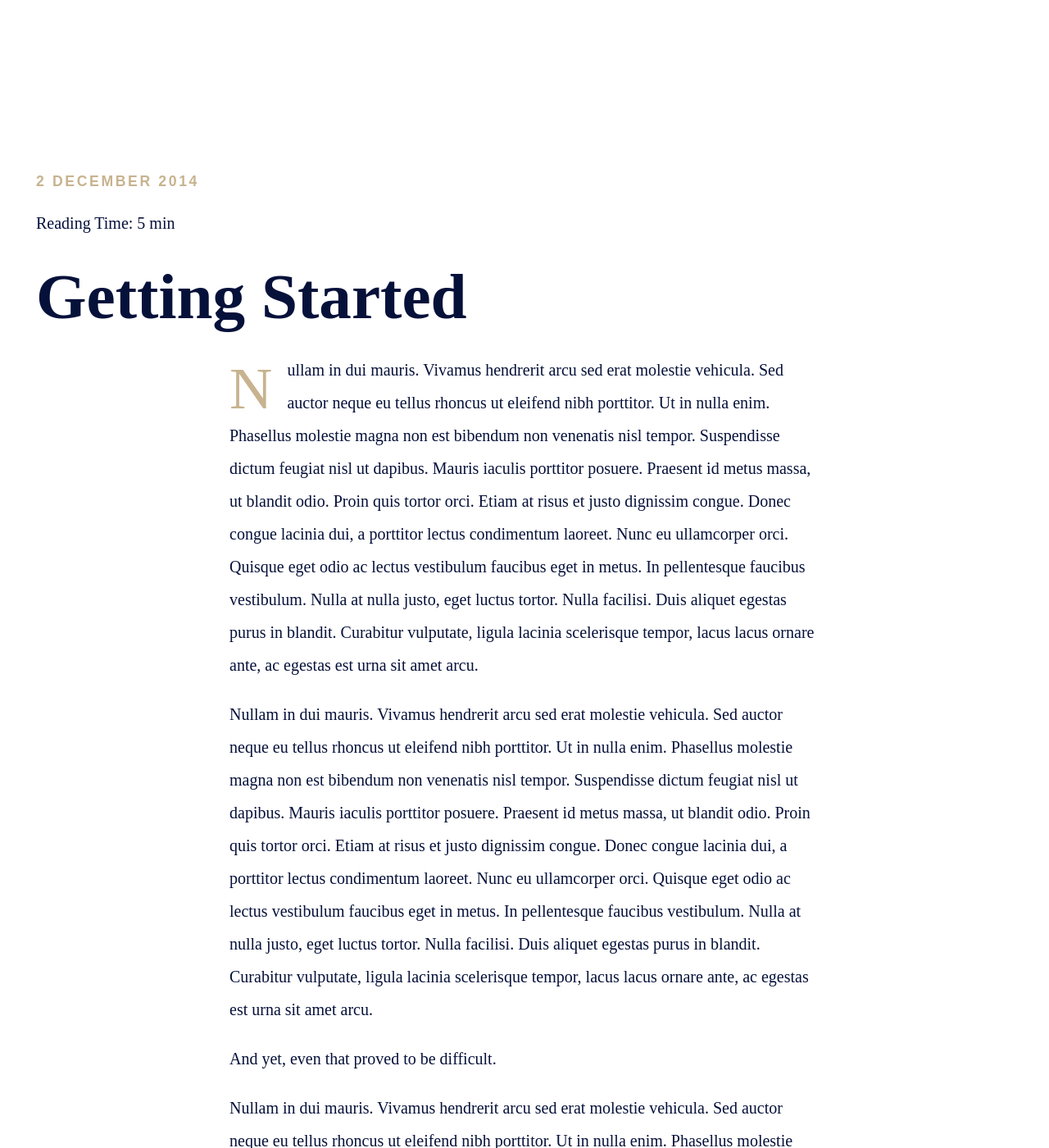
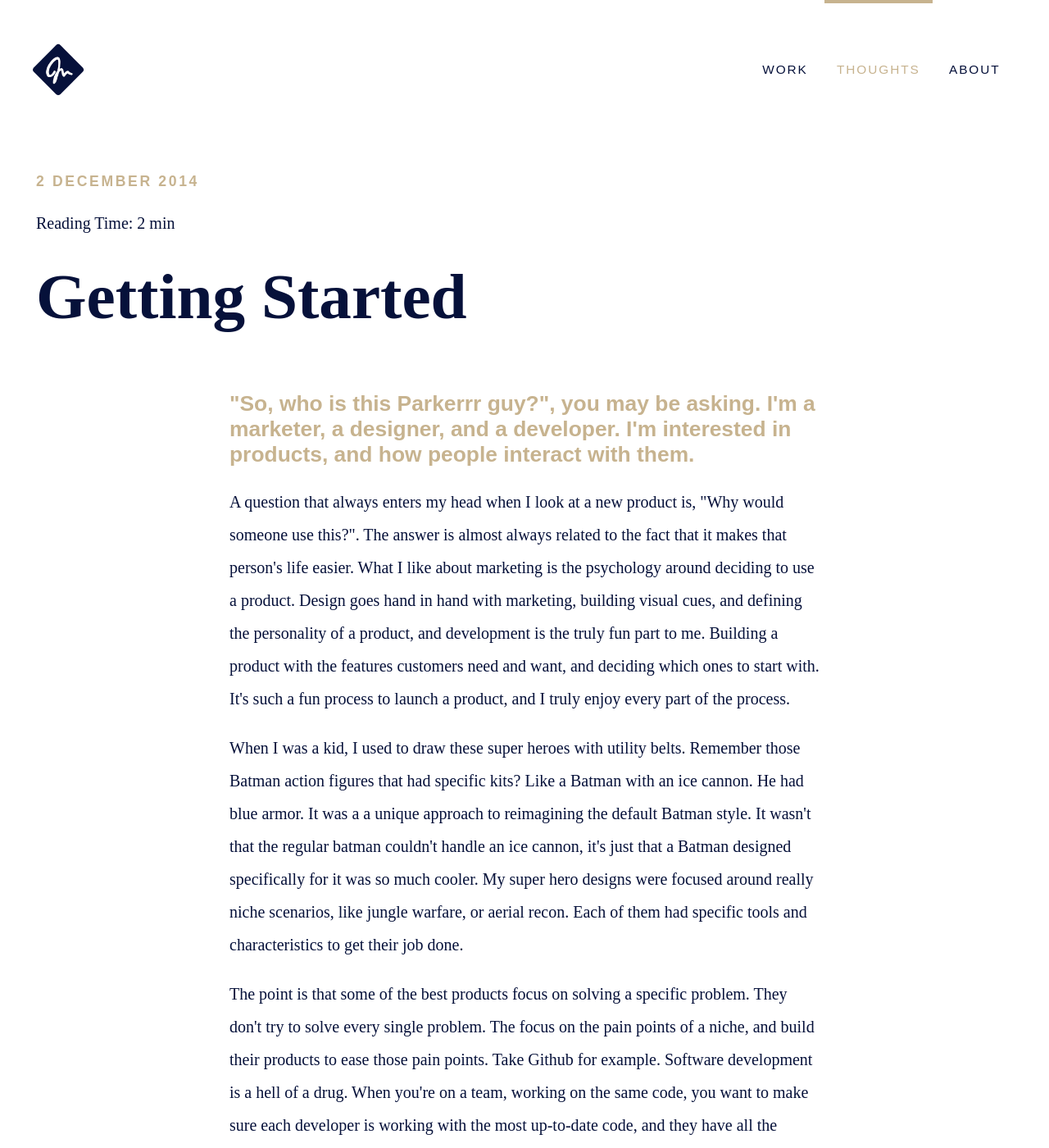
Before and after one commit to jasonmarkbeaton/parkerrr.github.io, a Jekyll site: the page built from _posts/2014-12-2-Getting-Started.html, in a window 1280 px wide and 1400 px high. Shown: the whole window at 82% size. Built offline with Jekyll 4.4.1, drawn with Linux system fonts in a browser that asks for light colours; nearby versions of some CDN libraries; some of the changed text lies outside the part shown.

Commit message:
Reworking posts

```diff
--- a/_posts/2014-12-2-Getting-Started.html
+++ b/_posts/2014-12-2-Getting-Started.html
@@ -27,51 +27,21 @@
 
 
   <div class="content--post">
-    <p>Nullam in dui mauris. Vivamus hendrerit arcu sed erat molestie vehicula. Sed auctor neque eu tellus rhoncus ut eleifend nibh porttitor. Ut in nulla enim. Phasellus molestie magna non est bibendum non venenatis nisl tempor. Suspendisse dictum feugiat nisl ut dapibus. Mauris iaculis porttitor posuere. Praesent id metus massa, ut blandit odio. Proin quis tortor orci. Etiam at risus et justo dignissim congue. Donec congue lacinia dui, a porttitor lectus condimentum laoreet. Nunc eu ullamcorper orci. Quisque eget odio ac lectus vestibulum faucibus eget in metus. In pellentesque faucibus vestibulum. Nulla at nulla justo, eget luctus tortor. Nulla facilisi. Duis aliquet egestas purus in blandit. Curabitur vulputate, ligula lacinia scelerisque tempor, lacus lacus ornare ante, ac egestas est urna sit amet arcu.
+  <h2>"So, who is this Parkerrr guy?", you may be asking. I'm a marketer, a designer, and a developer. I'm interested in products, and how people interact with them.</h2>
+    <p>A question that always enters my head when I look at a new product is, "Why would someone use this?".  The answer is almost always related to the fact that it makes that person's life easier. What I like about marketing is the psychology around deciding to use a product. Design goes hand in hand with marketing, building visual cues, and defining the personality of a product, and development is the truly fun part to me. Building a product with the features customers need and want, and deciding which ones to start with. It's such a fun process to launch a product, and I  truly enjoy every part of the process.
 </p>
 
-<p>Nullam in dui mauris. Vivamus hendrerit arcu sed erat molestie vehicula. Sed auctor neque eu tellus rhoncus ut eleifend nibh porttitor. Ut in nulla enim. Phasellus molestie magna non est bibendum non venenatis nisl tempor. Suspendisse dictum feugiat nisl ut dapibus. Mauris iaculis porttitor posuere. Praesent id metus massa, ut blandit odio. Proin quis tortor orci. Etiam at risus et justo dignissim congue. Donec congue lacinia dui, a porttitor lectus condimentum laoreet. Nunc eu ullamcorper orci. Quisque eget odio ac lectus vestibulum faucibus eget in metus. In pellentesque faucibus vestibulum. Nulla at nulla justo, eget luctus tortor. Nulla facilisi. Duis aliquet egestas purus in blandit. Curabitur vulputate, ligula lacinia scelerisque tempor, lacus lacus ornare ante, ac egestas est urna sit amet arcu.
+<p>When I was a kid, I used to draw these super heroes with utility belts. Remember those Batman action figures that had specific kits? Like a Batman with an ice cannon. He had blue armor. It was a a unique approach to reimagining the default Batman style. It wasn't that the regular batman couldn't handle an ice cannon, it's just that a Batman designed specifically for it was so much cooler. My super hero designs were focused around really niche scenarios, like jungle warfare, or aerial recon. Each of them had specific tools and characteristics to get their job done.
 </p>
 
-<p>And yet, even that proved to be difficult.</p>
-
-<p>Nullam in dui mauris. Vivamus hendrerit arcu sed erat molestie vehicula. Sed auctor neque eu tellus rhoncus ut eleifend nibh porttitor. Ut in nulla enim. Phasellus molestie magna non est bibendum non venenatis nisl tempor. Suspendisse dictum feugiat nisl ut dapibus. Mauris iaculis porttitor posuere. Praesent id metus massa, ut blandit odio. Proin quis tortor orci. Etiam at risus et justo dignissim congue. Donec congue lacinia dui, a porttitor lectus condimentum laoreet. Nunc eu ullamcorper orci. Quisque eget odio ac lectus vestibulum faucibus eget in metus. In pellentesque faucibus vestibulum. Nulla at nulla justo, eget luctus tortor. Nulla facilisi. Duis aliquet egestas purus in blandit. Curabitur vulputate, ligula lacinia scelerisque tempor, lacus lacus ornare ante, ac egestas est urna sit amet arcu.
+<p>The point is that some of the best products focus on solving a specific problem. They don't try to solve every single problem. The focus on the pain points of a niche, and build their products to ease those pain points. Take Github for example. Software development is a hell of a drug. When you're on a team, working on the same code, you want to make sure each developer is working with the most up-to-date code, and they have all the dependencies needed. Hosting your project on Github (and using revision control in general) relieves the pain point of developers sharing their code. Of course, Github is more than just a place to host code. They now handle Gantt charts, Photoshop file previews, documentation/wikis, and more.
 </p>
 
-<p>Nullam in dui mauris. Vivamus hendrerit arcu sed erat molestie vehicula. Sed auctor neque eu tellus rhoncus ut eleifend nibh porttitor. Ut in nulla enim. Phasellus molestie magna non est bibendum non venenatis nisl tempor. Suspendisse dictum feugiat nisl ut dapibus. Mauris iaculis porttitor posuere. Praesent id metus massa, ut blandit odio. Proin quis tortor orci. Etiam at risus et justo dignissim congue. Donec congue lacinia dui, a porttitor lectus condimentum laoreet. Nunc eu ullamcorper orci. Quisque eget odio ac lectus vestibulum faucibus eget in metus. In pellentesque faucibus vestibulum. Nulla at nulla justo, eget luctus tortor. Nulla facilisi. Duis aliquet egestas purus in blandit. Curabitur vulputate, ligula lacinia scelerisque tempor, lacus lacus ornare ante, ac egestas est urna sit amet arcu.
+<p>
+My practice in marketing is backed by data. So Much Data. It's not just demographics anymore. It's about starting a conversation with your customers and following through on their response. Social Media certainly makes it easy to interact with current and potential customers, but that's just one touch point. My current focus is in email-based marketing. Communicating through email is still in it's prime. Yes, there's products like Slack that do a good job of limiting your interaction with your inbox, but much like your physical mailbox, you tend to check in more often than not. It's still a hub for communications for many people. Especially those who aren't big nerds.
 </p>
 
-<h2>“I’m never going to be good anyway.”</h2>
-
-<p>Nullam in dui mauris. Vivamus hendrerit arcu sed erat molestie vehicula. Sed auctor neque eu tellus rhoncus ut eleifend nibh porttitor. Ut in nulla enim. Phasellus molestie magna non est bibendum non venenatis nisl tempor. Suspendisse dictum feugiat nisl ut dapibus. Mauris iaculis porttitor posuere. Praesent id metus massa, ut blandit odio. Proin quis tortor orci. Etiam at risus et justo dignissim congue. Donec congue lacinia dui, a porttitor lectus condimentum laoreet. Nunc eu ullamcorper orci. Quisque eget odio ac lectus vestibulum faucibus eget in metus. In pellentesque faucibus vestibulum. Nulla at nulla justo, eget luctus tortor. Nulla facilisi. Duis aliquet egestas purus in blandit. Curabitur vulputate, ligula lacinia scelerisque tempor, lacus lacus ornare ante, ac egestas est urna sit amet arcu.
-</p>
-
-<p>Nullam in dui mauris. Vivamus hendrerit arcu sed erat molestie vehicula. Sed auctor neque eu tellus rhoncus ut eleifend nibh porttitor. Ut in nulla enim. Phasellus molestie magna non est bibendum non venenatis nisl tempor. Suspendisse dictum feugiat nisl ut dapibus. Mauris iaculis porttitor posuere. Praesent id metus massa, ut blandit odio. Proin quis tortor orci. Etiam at risus et justo dignissim congue. Donec congue lacinia dui, a porttitor lectus condimentum laoreet. Nunc eu ullamcorper orci. Quisque eget odio ac lectus vestibulum faucibus eget in metus. In pellentesque faucibus vestibulum. Nulla at nulla justo, eget luctus tortor. Nulla facilisi. Duis aliquet egestas purus in blandit. Curabitur vulputate, ligula lacinia scelerisque tempor, lacus lacus ornare ante, ac egestas est urna sit amet arcu.
-</p>
-
-<h2>“You won’t have enough time, just do it tomorrow.”</h2>
-
-<p>Nullam in dui mauris. Vivamus hendrerit arcu sed erat molestie vehicula. Sed auctor neque eu tellus rhoncus ut eleifend nibh porttitor. Ut in nulla enim. Phasellus molestie magna non est bibendum non venenatis nisl tempor. Suspendisse dictum feugiat nisl ut dapibus. Mauris iaculis porttitor posuere. Praesent id metus massa, ut blandit odio. <em>Proin quis tortor orci. Etiam at risus et justo dignissim congue. Donec congue lacinia dui, a porttitor lectus condimentum laoreet. Nunc eu ullamcorper orci. Quisque eget odio ac lectus vestibulum faucibus eget in metus. In pellentesque faucibus vestibulum. Nulla at nulla justo, eget luctus tortor. Nulla facilisi. Duis aliquet egestas purus in blandit. Curabitur vulputate, ligula lacinia scelerisque tempor, lacus lacus ornare ante, ac egestas est urna sit amet arcu.</em>
-</p>
-
-<h2>“Everyone will know you’re a beginner and pity you.”</h2>
-
-<p>Nullam in dui mauris. Vivamus hendrerit arcu sed erat molestie vehicula. Sed auctor neque eu tellus rhoncus ut eleifend nibh porttitor. Ut in nulla enim. Phasellus molestie magna non est bibendum non venenatis nisl tempor. Suspendisse dictum feugiat nisl ut dapibus. Mauris iaculis porttitor posuere. Praesent id metus massa, ut blandit odio. Proin quis tortor orci. Etiam at risus et justo dignissim congue. Donec congue lacinia dui, a porttitor lectus condimentum laoreet. Nunc eu ullamcorper orci. Quisque eget odio ac lectus vestibulum faucibus eget in metus. In pellentesque faucibus vestibulum. Nulla at nulla justo, eget luctus tortor. Nulla facilisi. Duis aliquet egestas purus in blandit. Curabitur vulputate, ligula lacinia scelerisque tempor, lacus lacus ornare ante, ac egestas est urna sit amet arcu.
-</p>
-
-<p>Nullam in dui mauris. Vivamus hendrerit arcu sed erat molestie vehicula. Sed auctor neque eu tellus rhoncus ut eleifend nibh porttitor. Ut in nulla enim. Phasellus molestie magna non est bibendum non venenatis nisl tempor. Suspendisse dictum feugiat nisl ut dapibus. Mauris iaculis porttitor posuere. Praesent id metus massa, ut blandit odio. Proin quis tortor orci. Etiam at risus et justo dignissim congue. Donec congue lacinia dui, a porttitor lectus condimentum laoreet. Nunc eu ullamcorper orci. Quisque eget odio ac lectus vestibulum faucibus eget in metus. In pellentesque faucibus vestibulum. Nulla at nulla justo, eget luctus tortor. Nulla facilisi. Duis aliquet egestas purus in blandit. Curabitur vulputate, ligula lacinia scelerisque tempor, lacus lacus ornare ante, ac egestas est urna sit amet arcu.
-</p>
-
-<hr />
-
-<p>Nullam in dui mauris. Vivamus hendrerit arcu sed erat molestie vehicula. Sed auctor neque eu tellus rhoncus ut eleifend nibh porttitor. Ut in nulla enim. Phasellus molestie magna non est bibendum non venenatis nisl tempor. Suspendisse dictum feugiat nisl ut dapibus. Mauris iaculis porttitor posuere. Praesent id metus massa, ut blandit odio. Proin quis tortor orci. Etiam at risus et justo dignissim congue. Donec congue lacinia dui, a porttitor lectus condimentum laoreet. Nunc eu ullamcorper orci. Quisque eget odio ac lectus vestibulum faucibus eget in metus. In pellentesque faucibus vestibulum. Nulla at nulla justo, eget luctus tortor. Nulla facilisi. Duis aliquet egestas purus in blandit. Curabitur vulputate, ligula lacinia scelerisque tempor, lacus lacus ornare ante, ac egestas est urna sit amet arcu.
-</p>
-
-<p><em>It matters not how strait the gate,<br>
-How charge with punishments the scroll, <br>
-I am the master of my fate,<br>
-I am the captain of my soul.</em><br>
-— William Ernest Henley</p>
+<h2>I'm always interested in learning new techniques, in marketing, design, and development. I have so many ideas that while on paper, they're useless. So this site is all about me putting my ideas into action. I hope you enjoy!</h2>
 
   </div>
   <div class="nav--share">
```
Also changed, not shown: 2 other files.
